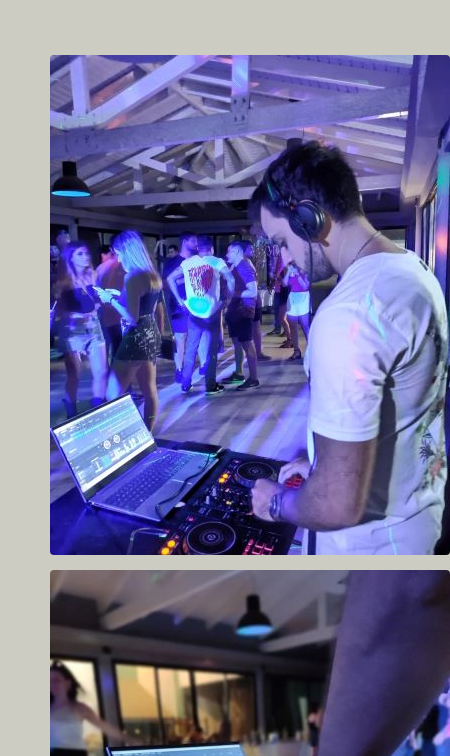
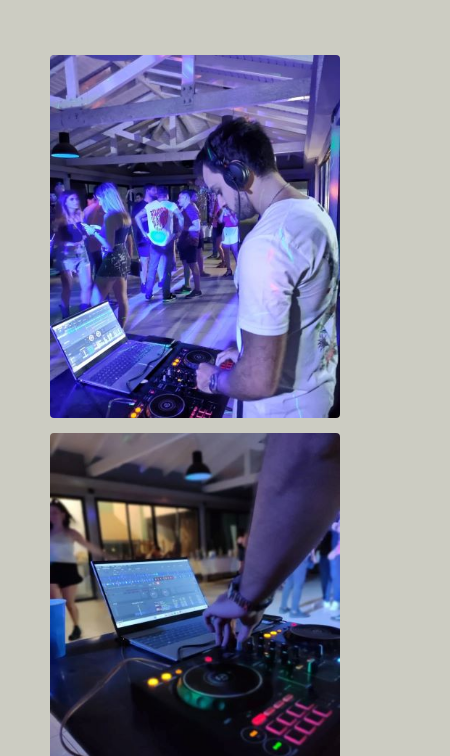
Before and after one commit to lucasverrastro/proyecto-coder, a plain HTML site: page pages/photos.html in a window 390 px wide. Shown: the part 88-844 px from the top of the page, 450 px wide, since content can reach past the window. Drawn offline with nearby package versions, Linux system fonts and the light colour scheme.

Commit message:
PF-Verrastro

```diff
--- a/scss/styles.scss
+++ b/scss/styles.scss
@@ -187,12 +187,10 @@ h4 {
     justify-items: center;
 }
 .imagen-photos{
-    display: grid;
-    grid-template-columns: 1fr;
-    padding: 50px;
-    column-gap: 10px;
-    row-gap: 15px;
-    justify-items: center;
+    width: 100%;
+    display: flex;
+    flex-direction: column;
+    justify-content: center;
 }
 .imagen-biography{
     width: 100%;
```
Also changed, not shown: css/styles.css, 1 other file.
